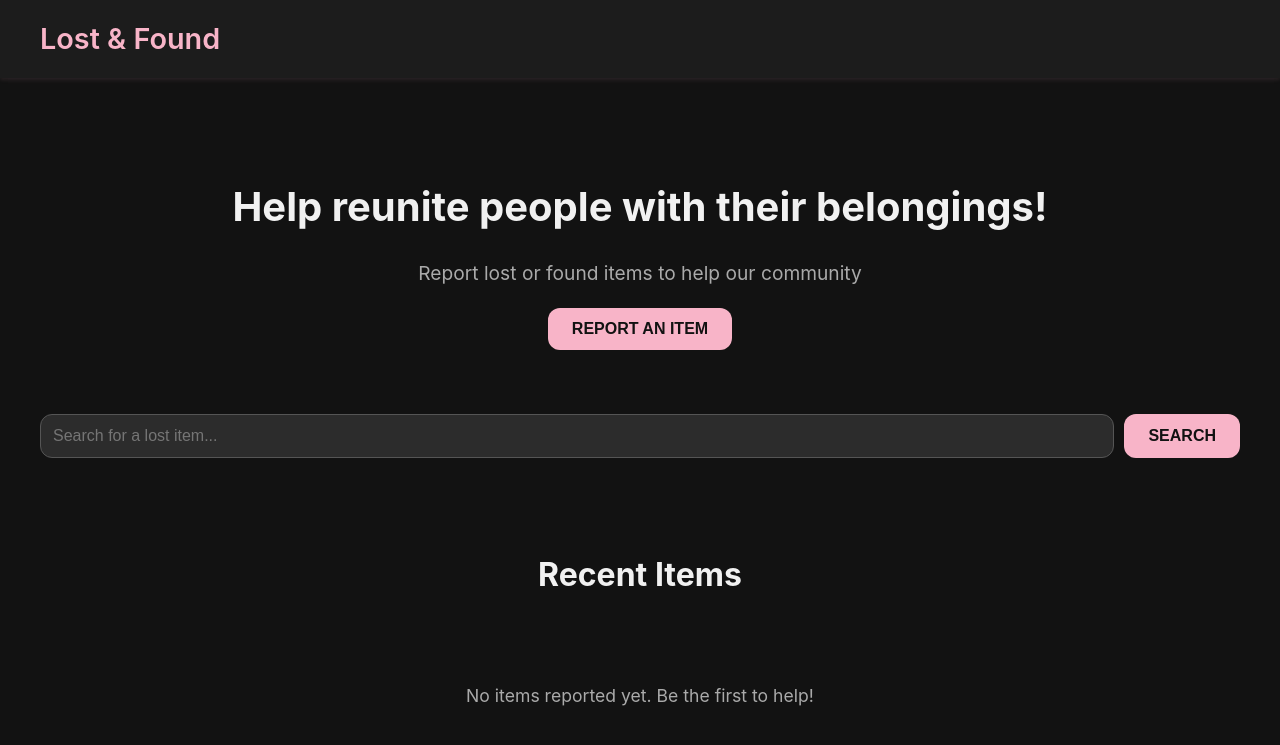
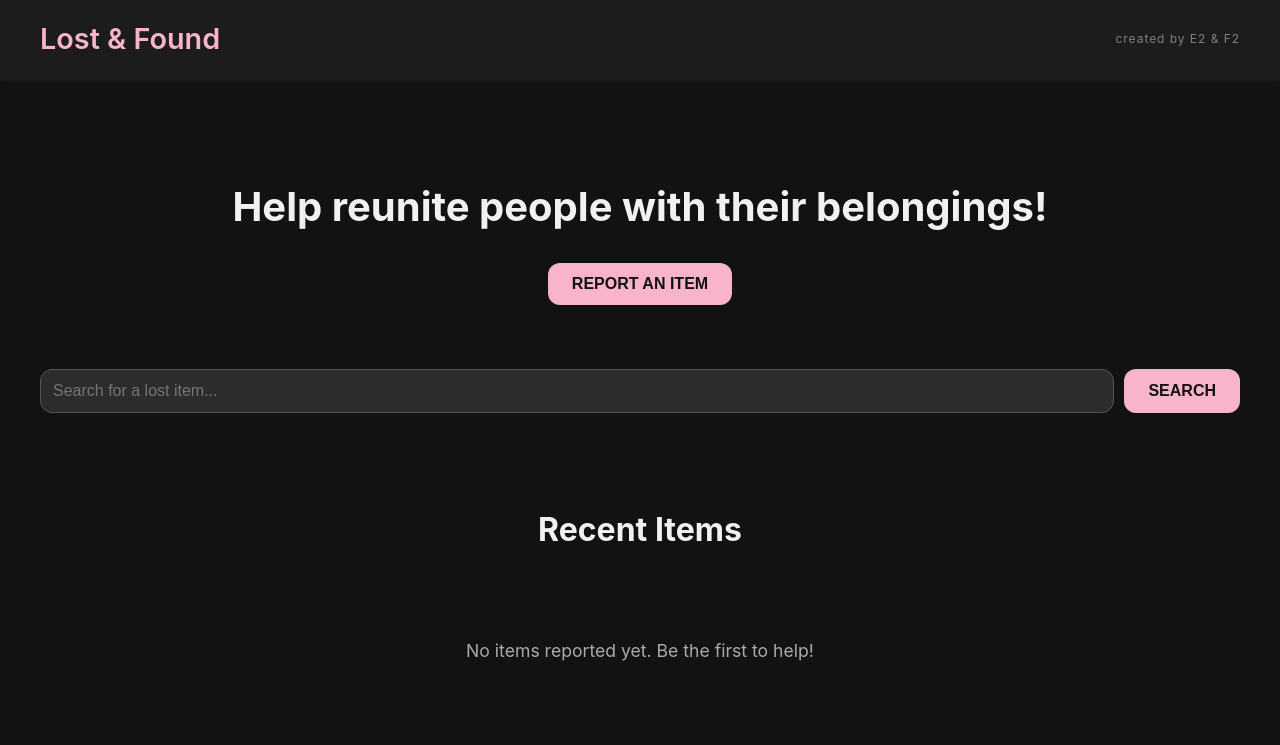
Before and after one commit to CodeWave145/Lost-And-Found, a plain HTML site: page index.html in a window 1280 px wide. Drawn offline with Linux system fonts and the light colour scheme.

Commit message:
added a watermark and made changes to the button placement

```diff
--- a/index.html
+++ b/index.html
@@ -11,6 +11,7 @@
         <div class="container header-content">
             <h1>Lost & Found</h1>
             <div class="nav-right">
+                <span class="watermark">created by E2 & F2</span>
                 <!--<button id="login" class="login">
                     Login
                 </button>-->
@@ -44,7 +45,7 @@
     <main class="container">
         <section class="hero-section">
             <h2>Help reunite people with their belongings!</h2>
-            <p>Report lost or found items to help our community</p>
+
             <button id="report-btn" class="btn-primary">Report an Item</button>
         </section>
 
--- a/style.css
+++ b/style.css
@@ -339,10 +339,22 @@ header {
     to {transform: translateY(0);}
 }
 
+.watermark {
+    font-size: 0.75rem;
+    letter-spacing: 0.08em;
+    color: var(--empty-message-color);
+    opacity: 0.7;
+    user-select: none;
+    white-space: nowrap;
+}
+
 @media (max-width: 768px) {
     .header-content {
         flex-direction: column;
         gap: 10px;
+    }
+    .header-content .nav-right {
+        align-self: flex-end;
     }
     .hero-section h2 {
         font-size: 2rem;
@@ -352,3 +364,6 @@ header {
         margin: 20% auto;
     }
 }
+.hero-section #report-btn {
+    margin-top: 1rem;
+}
```
